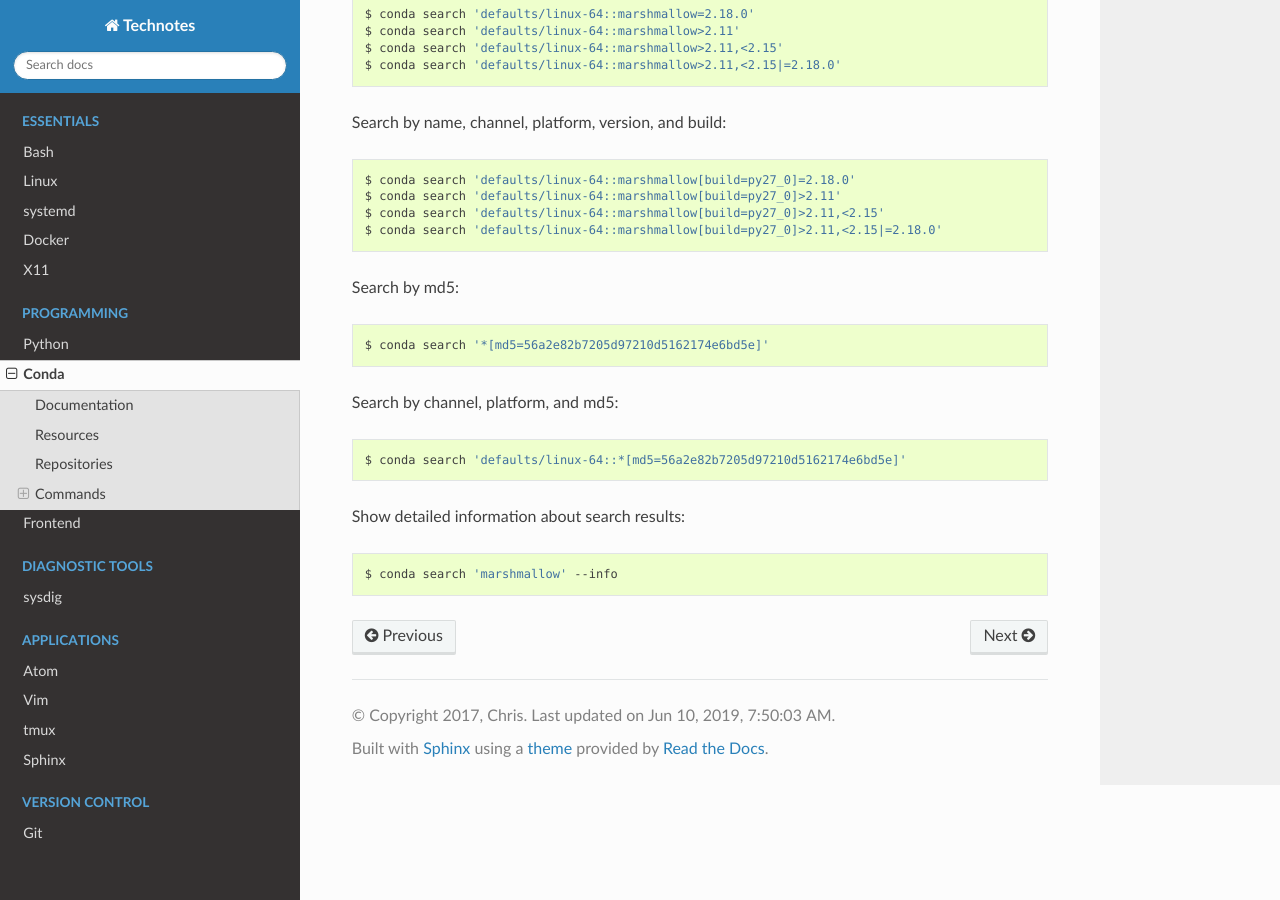
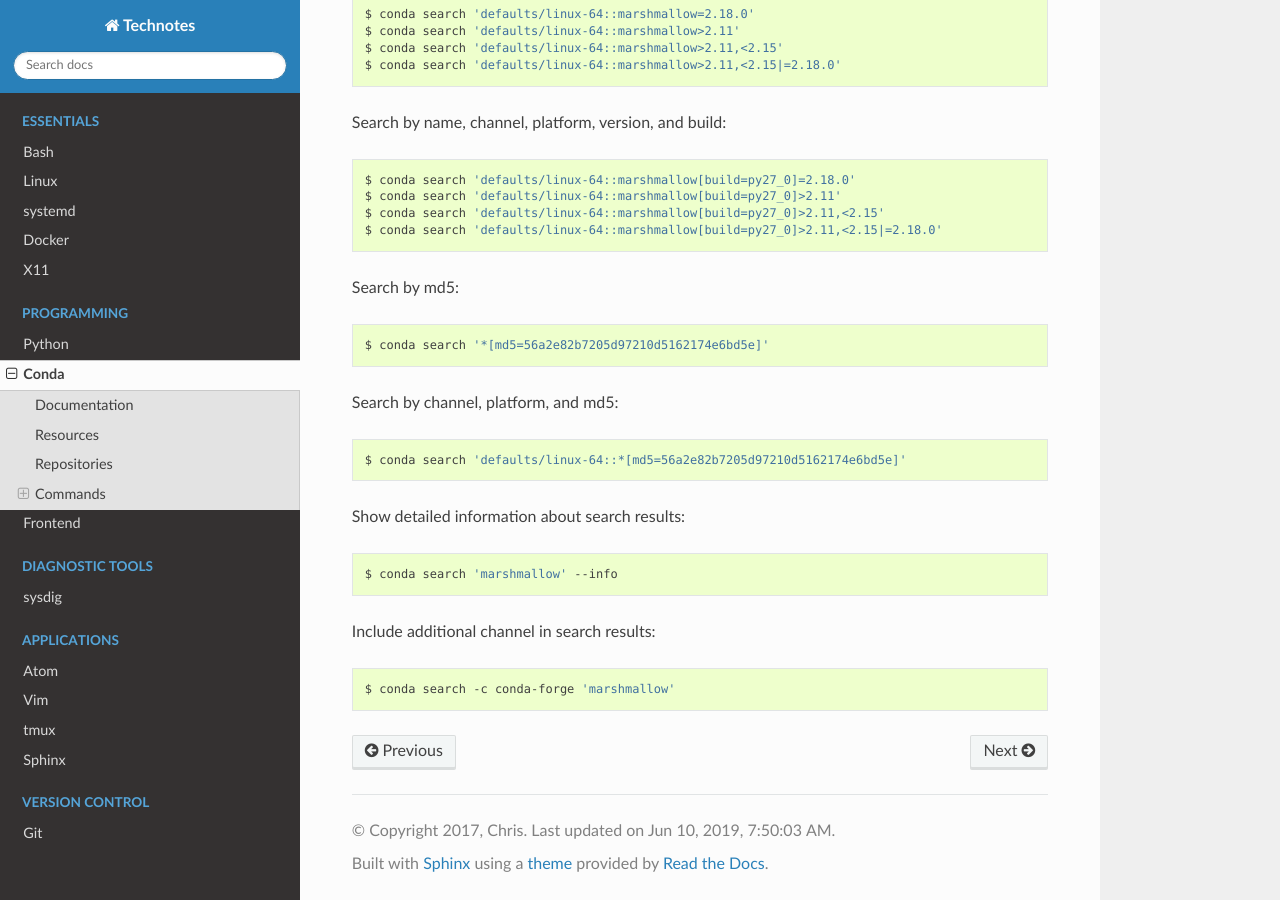
Before and after one commit to heterotopian/technotes, a Sphinx documentation site: the page built from source/conda.rst, in a window 1280 px wide and 900 px high, scrolled down 2048 px. Built offline with Sphinx 7.4.7 and the Read the Docs theme 2.0.0, drawn with Linux system fonts in a browser that asks for light colours.

Commit message:
Add additional channels

```diff
--- a/source/conda.rst
+++ b/source/conda.rst
@@ -116,3 +116,7 @@ Search by channel, platform, and md5::
 Show detailed information about search results::
 
     $ conda search 'marshmallow' --info
+
+Include additional channel in search results::
+
+    $ conda search -c conda-forge 'marshmallow'
```
